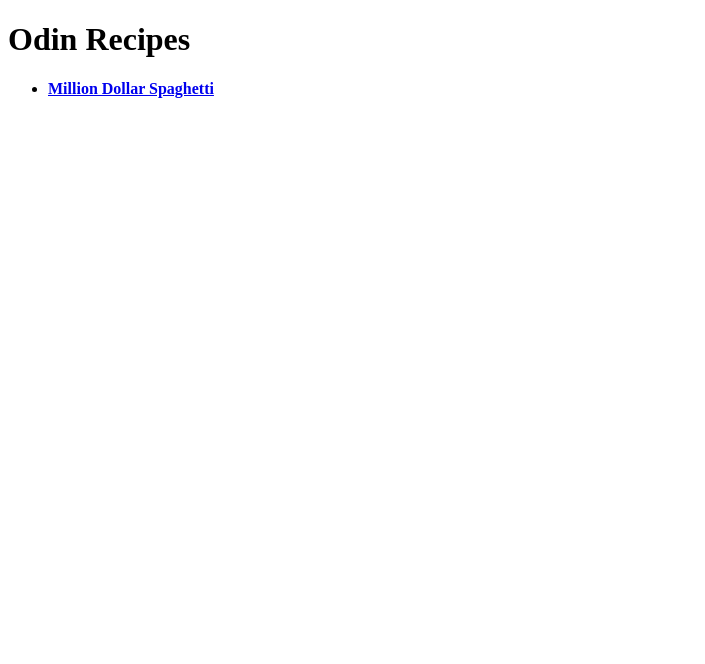
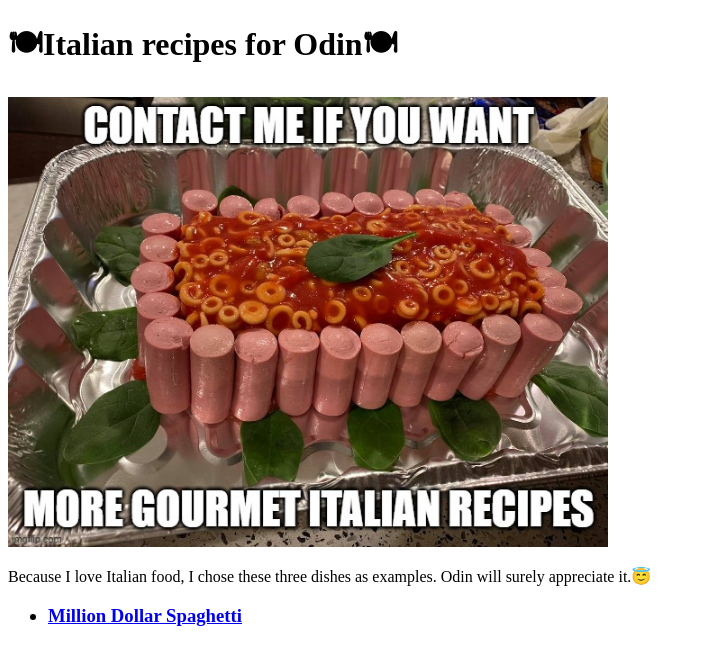
Before and after one commit to Oliver-Ard/odin-recipes, a plain HTML site: page index.html in a window 1280 px wide. Shown: the whole page, without its empty margins (0-705 px from the left). Drawn offline with Linux system fonts and the light colour scheme.

Commit message:
Finish the first recipe page for the homepage

```diff
--- a/index.html
+++ b/index.html
@@ -7,12 +7,18 @@
     </head>
 
     <body>
-        <h1>Odin Recipes</h1>
+        <h1>🍽Italian recipes for Odin🍽</h1>
 
-        <ul><strong>
+        <img src="images/mem-homepage.jpg" alt="Italian dishes meme" width="600">
+        <br>
+
+        <p>Because I love Italian food, I chose these three dishes as examples. Odin will surely appreciate it.😇</p>
+
+        <ul><h3>
             <li><a href="recipes/million-dollar-spaghetti.html">Million Dollar Spaghetti</a></li>
 
-        </ul></strong>
+
+        </ul></h3>
 
     </body>
 
```
